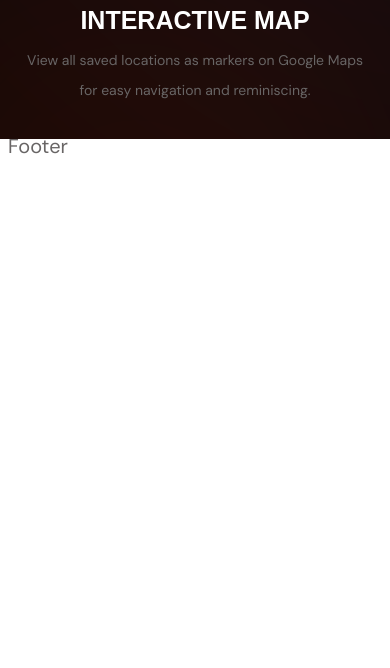
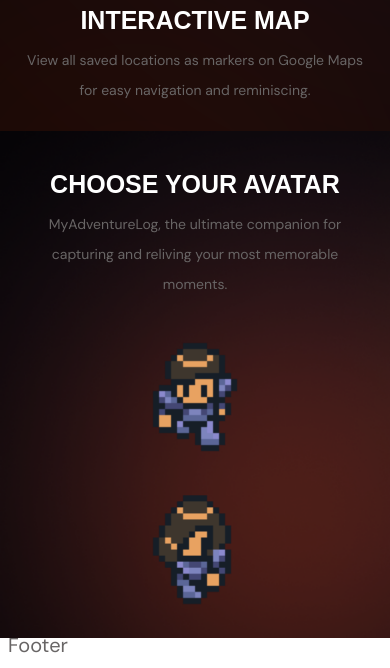
Before and after one commit to GrnPero/MyAdventureLog-LandingPage, a Gatsby site: page / in a window 390 px wide. Shown: the part 2137-2805 px from the top of the page. Before the commit the page ends 2306 px from the top, so only its background shows below. Built offline with nearby package versions, Linux system fonts and the light colour scheme; Gatsby itself is replaced by a stand-in of ours; a web font is replaced by a local one.

Commit message:
Created Mobile Character section

```diff
--- a/src/Global.d.ts
+++ b/src/Global.d.ts
@@ -8,3 +8,8 @@ declare module "*.svg" {
    const value: any;
    export = value;
 }
+
+declare module "*.gif" {
+   const value: any;
+   export = value;
+}
--- /dev/null
+++ b/src/components/Character/Character.module.css
@@ -0,0 +1,54 @@
+@import url('https://fonts.googleapis.com/css2?family=Oswald:wght@200..700&display=swap');
+
+.container {
+  margin: 2rem 2rem;
+   display: flex; /* Add this line */
+  flex-direction: column; /* Add this line */
+  justify-content: center; /* Add this line */
+  align-items: center; /* Add this line */
+}
+
+.background {
+    background-image: url('../../../static/images/character_background.png'); /* Path to your background image */
+    background-size: cover; /* Cover the entire container */
+    margin: -8px;
+    overflow: hidden;
+    flex-shrink: 0;
+}
+
+.grid {
+    display: grid;
+    grid-template-columns: 1fr; /* Single column for mobile layout */
+}
+
+.character-header {
+    font-size: 2.8rem;
+    line-height: 6rem;
+    font-family: Oswald;
+}
+
+.character-p {
+  font-size: 1.4rem;
+  line-height: 2.2rem;
+  color: #CFCFCF;
+}
+
+.character-card {
+  background-image: url("../../../static/images/character_card.svg");
+  height: 17.57rem;
+  width: 28.93rem;
+  display: flex; /* Use flexbox */
+  justify-content: center; /* Center horizontally */
+  align-items: center; /* Center vertically */
+  margin: 1rem 1rem;
+}
+
+.character-container {
+  justify-content: center;
+  align-items: center;
+}
+
+.character {
+  height: 14.44rem;
+  width: 14.44rem;
+}
--- a/src/pages/index.tsx
+++ b/src/pages/index.tsx
@@ -3,11 +3,14 @@ import type { HeadFC, PageProps } from "gatsby";
 import Layout from "../components/layout";
 import * as introductionStyles from "../components/Introduction/Introduction.module.css";
 import * as featureStyles from "../components/Feature/Feature.module.css";
+import * as characterStyles from "../components/Character/Character.module.css";
 import GooglePlay from "../../static/images/Google_Play-Badge-Logo.svg";
 import iPhone from "../../static/images/IntroductioniPhone.png";
 import Marker from "../../static/images/marker.svg";
 import Globe from "../../static/images/globe.svg";
 import GoogleMap from "../../static/images/google map.svg";
+import MaleKnight from "../../static/images/male_knight_walking.gif";
+import FemaleKnight from "../../static/images/female_knight_walking.gif";
 
 const IndexPage: React.FC<PageProps> = () => {
   return (
@@ -148,6 +151,39 @@ const IndexPage: React.FC<PageProps> = () => {
           </div>
         </div>
       </section>
+      <section className={characterStyles.background}>
+        <div className={characterStyles.container}>
+          <div>
+            <h1 className={characterStyles.characterHeader}>
+              Choose Your Avatar
+            </h1>
+            <p className={characterStyles.characterP}>
+              MyAdventureLog, the ultimate companion for capturing and reliving
+              your most memorable moments.
+            </p>
+          </div>
+          <div className={characterStyles.grid}>
+            <div className={characterStyles.characterCard}>
+              <div className={characterStyles.characterContainer}>
+                <img
+                  src={MaleKnight}
+                  alt="16 Bit Knight Walking"
+                  className={characterStyles.character}
+                />
+              </div>
+            </div>
+            <div className={characterStyles.characterCard}>
+              <div className={characterStyles.characterContainer}>
+                <img
+                  src={FemaleKnight}
+                  alt="16 Bit Knight Walking"
+                  className={characterStyles.character}
+                />
+              </div>
+            </div>
+          </div>
+        </div>
+      </section>
     </Layout>
   );
 };
```
Also changed, not shown: static/images/character_background.png (added), static/images/character_card.svg (added), static/images/female_knight_walking.gif (added), static/images/male_knight_walking.gif (added).
